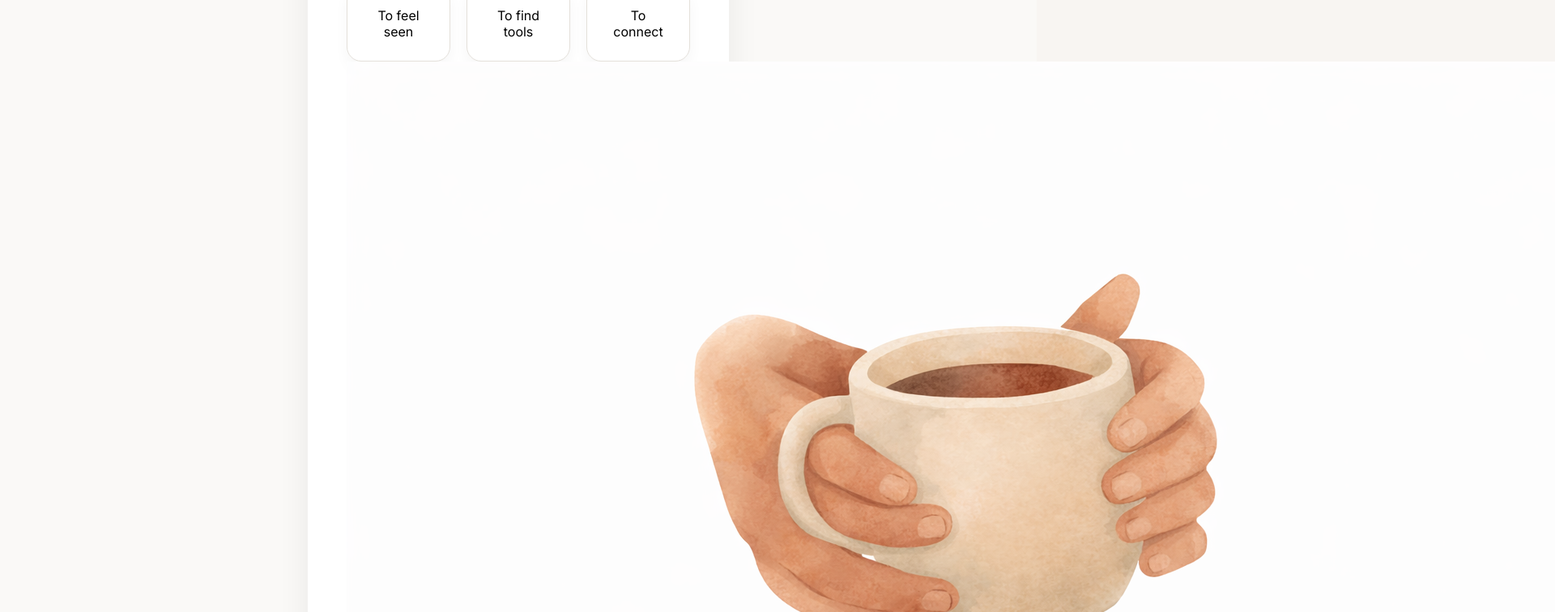
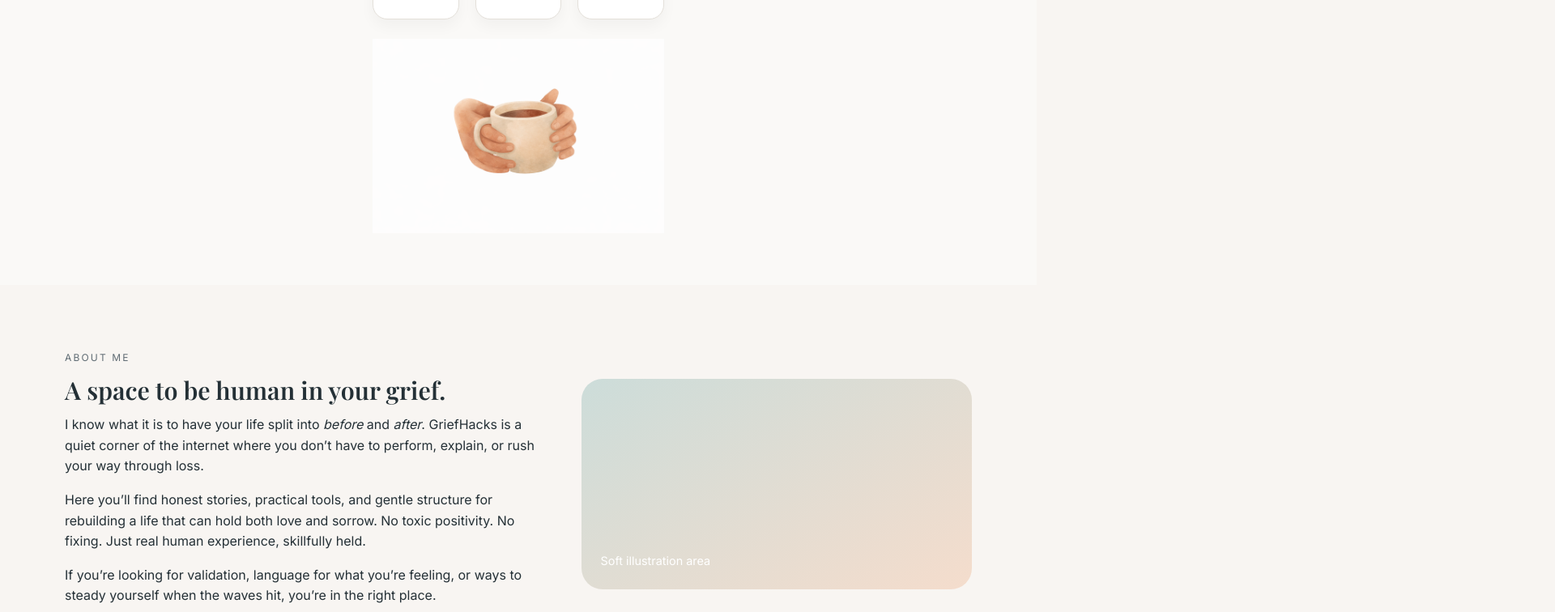
Before and after one commit to rachryan/griefhacks-site, a plain HTML site: page index.html in a window 1280 px wide. Shown: the part 377-1133 px from the top of the page at 81% size, 1920 px wide, since content can reach past the window. Drawn offline with nearby package versions, Linux system fonts and the light colour scheme.

Commit message:
Refactor hero-card styles and add hero-image styles
Removed .hero-card styles and added .hero-image styles.

```diff
--- a/styles.css
+++ b/styles.css
@@ -166,13 +166,13 @@ p {
   justify-content: center;
 }
 
-.hero-card {
-  width: min(520px, 100%);
-  background: rgba(255, 255, 255, 0.95);
-  border-radius: 28px;
-  padding: 3.25rem 3rem;
-  box-shadow: var(--shadow-soft);
-  text-align: center;
+.hero-image {
+  width: 100%;
+  max-width: 360px;   /* 👈 this is the main control knob */
+  height: auto;
+  display: block;
+  margin: 1.5rem auto 0;
+
 }
 
 .hero-overline {
```
